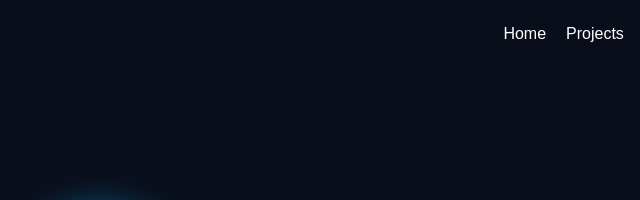
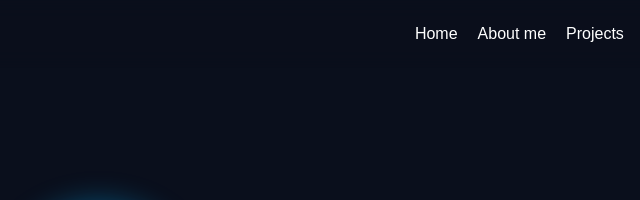
Before and after one commit to fiah-souce/Portfolio, a plain HTML site: page index.html in a window 1280 px wide. Shown: the top 200 px of the page, 541-1181 px from the left. Drawn offline with Linux system fonts and the light colour scheme.

Commit message:
Update index.html

```diff
--- a/index.html
+++ b/index.html
@@ -14,7 +14,8 @@
   <div class="nav-toggle" id="navToggle">☰</div>
   <nav id="navMenu">
     <a href="#home">Home</a>
-    <a href="#projects">Projects</a>
+    <a href="#projects">About me</a>
+     <a href="projects.html">Projects</a>
     <a href="#contact">Contact</a>
   </nav>
 </header>
```
